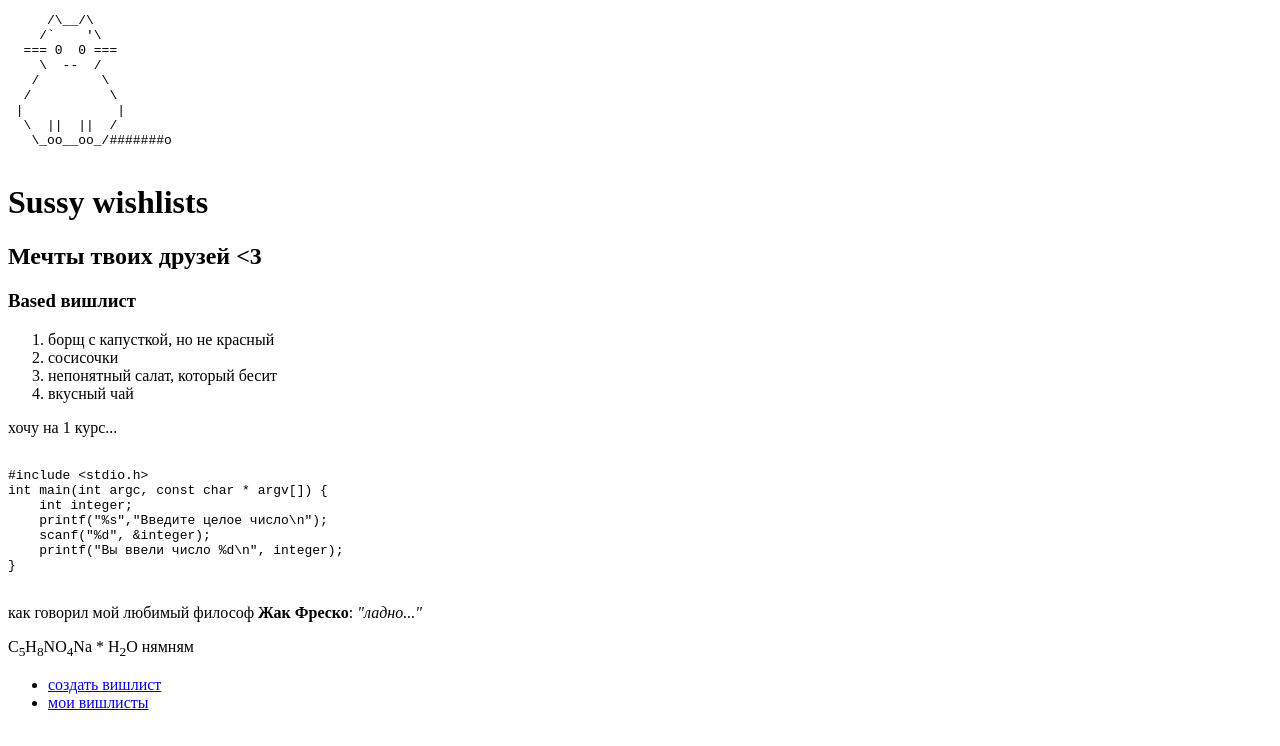
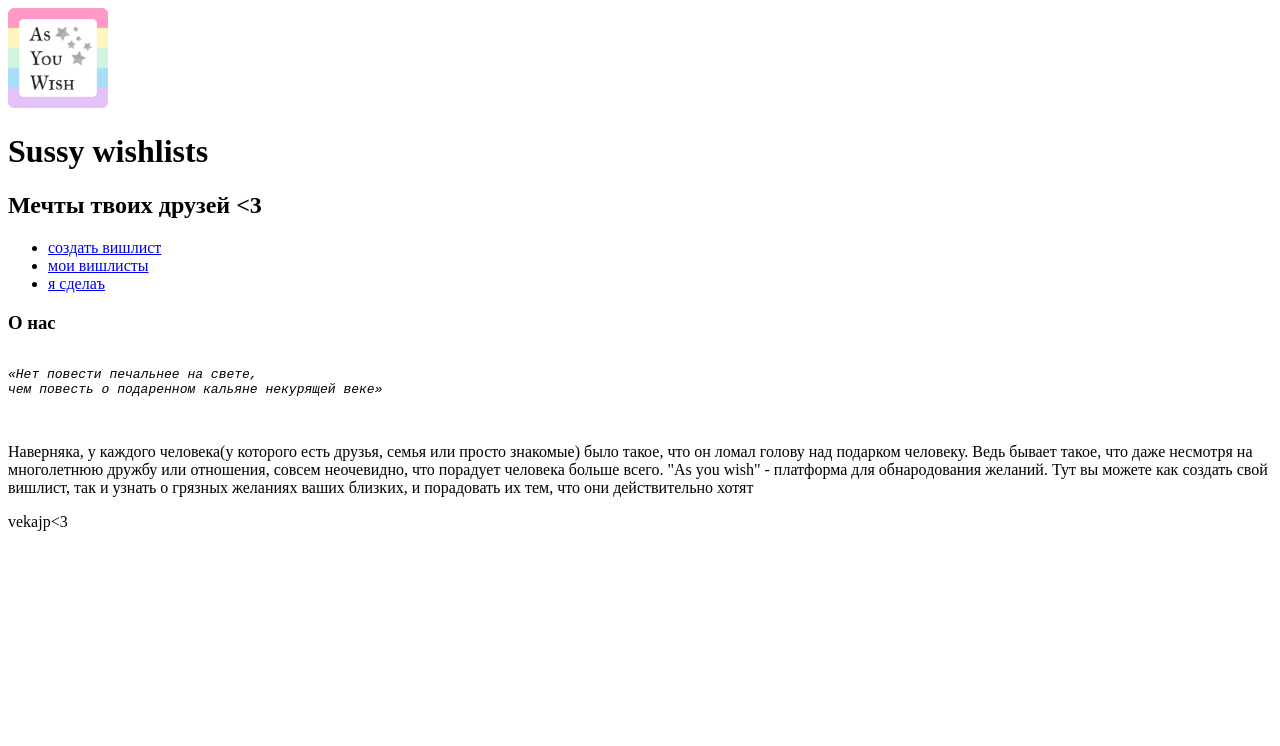
Before and after one commit to vekajp/WebLabs, a plain HTML site: page index.html in a window 1280 px wide. Drawn offline with Linux system fonts and the light colour scheme.

Commit message:
feat: split pages, add logo

```diff
--- a/index.html
+++ b/index.html
@@ -7,57 +7,44 @@
 </head>
 <body>
 <header>
-             <pre>
-     /\__/\
-    /`    '\
-  === 0  0 ===
-    \  --  /
-   /        \
-  /          \
- |            |
-  \  ||  ||  /
-   \_oo__oo_/#######o
-         </pre>
+    <img src="images/logo-rounded.png" width="100" height="100" alt="logo">
     <h1>Sussy wishlists</h1>
     <h2>Мечты твоих друзей <3 </h2>
 </header>
 <main>
-    <section>
-        <h3>Based вишлист</h3>
-        <ol start="1">
-            <li>борщ с капусткой, но не красный</li>
-            <li>сосисочки</li>
-            <li>непонятный салат, который бесит</li>
-            <li>вкусный чай</li>
-        </ol>
-    </section>
+    <aside>
+        <nav>
+            <ul>
+                <li><a href="pages/create-wishlist.html">создать вишлист</a></li>
+                <li><a href="pages/my-wishlists.html">мои вишлисты</a></li>
+                <li><a href="pages/useless.html">я сделаъ</a></li>
+            </ul>
+        </nav>
+    </aside>
+
     <article>
+        <h3>О нас</h3>
+        <pre>
+            <em>
+<q>Нет повести печальнее на свете,
+чем повесть о подаренном кальяне некурящей веке</q>
+            </em>
+        </pre>
         <p>
-            хочу на 1 курс...
+            Наверняка, у каждого человека(у которого есть друзья, семья или просто знакомые) было такое,
+            что он ломал голову над подарком человеку. Ведь бывает такое, что даже несмотря на многолетнюю дружбу
+            или отношения, совсем неочевидно, что порадует человека больше всего. "As you wish" - платформа для
+            обнародования желаний. Тут вы можете как создать свой вишлист, так и узнать о грязных желаниях ваших близких,
+            и порадовать их тем, что они действительно хотят<br>
         </p>
-        <pre><code>
-#include &lt;stdio.h&gt;
-int main(int argc, const char * argv[]) {
-    int integer;
-    printf("%s","Введите целое число\n");
-    scanf("%d", &integer);
-    printf("Вы ввели число %d\n", integer);
-}
-        </code></pre>
-        <p>как говорил мой любимый философ <b>Жак Фреско</b>:<em> "ладно..." </em></p>
-        <p>
-            С<sub>5</sub>Н<sub>8</sub>NO<sub>4</sub>Na * H<sub>2</sub>O
-            нямням
-        </p>
+
     </article>
+
 </main>
 <footer>
-<nav>
-    <ul>
-        <li><a href=".">создать вишлист</a></li>
-        <li><a href=".">мои вишлисты</a></li>
-    </ul>
-</nav>
+    <p>
+        vekajp<3
+    </p>
 </footer>
 </body>
 </html>
```
Also changed, not shown: pages/create-wishlist.html (added, +17 -0 lines), pages/my-wishlists.html (added, +27 -0 lines), pages/useless.html (added, +57 -0 lines), pages/wishlist-view.html (added, +28 -0 lines), images/logo-rounded.png (added), images/logo.png (added).
